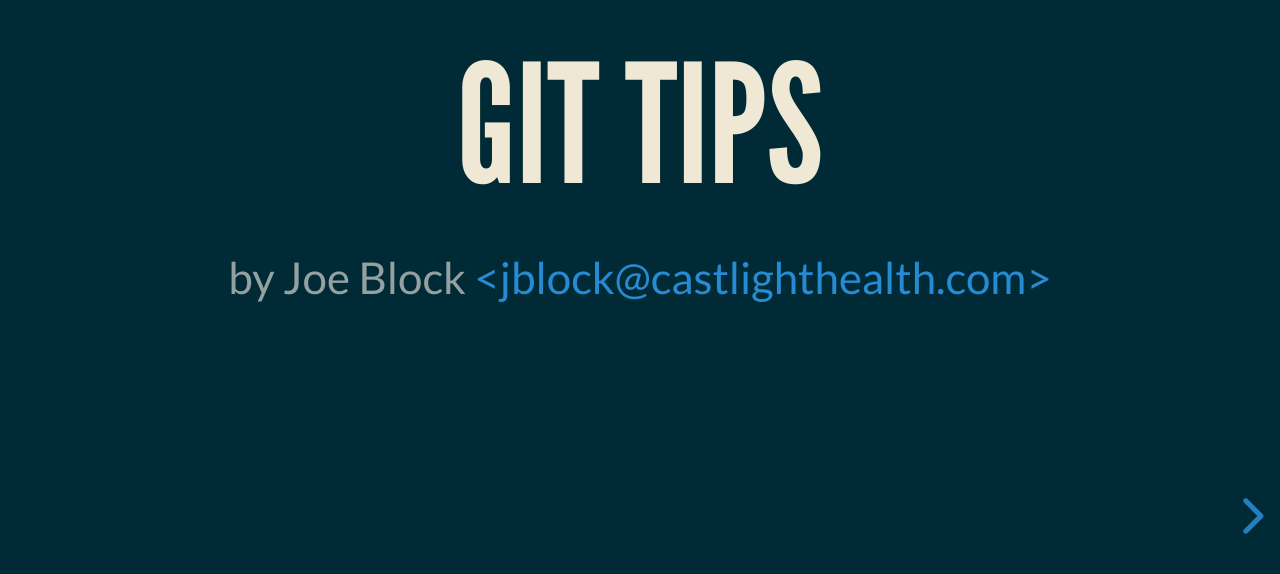
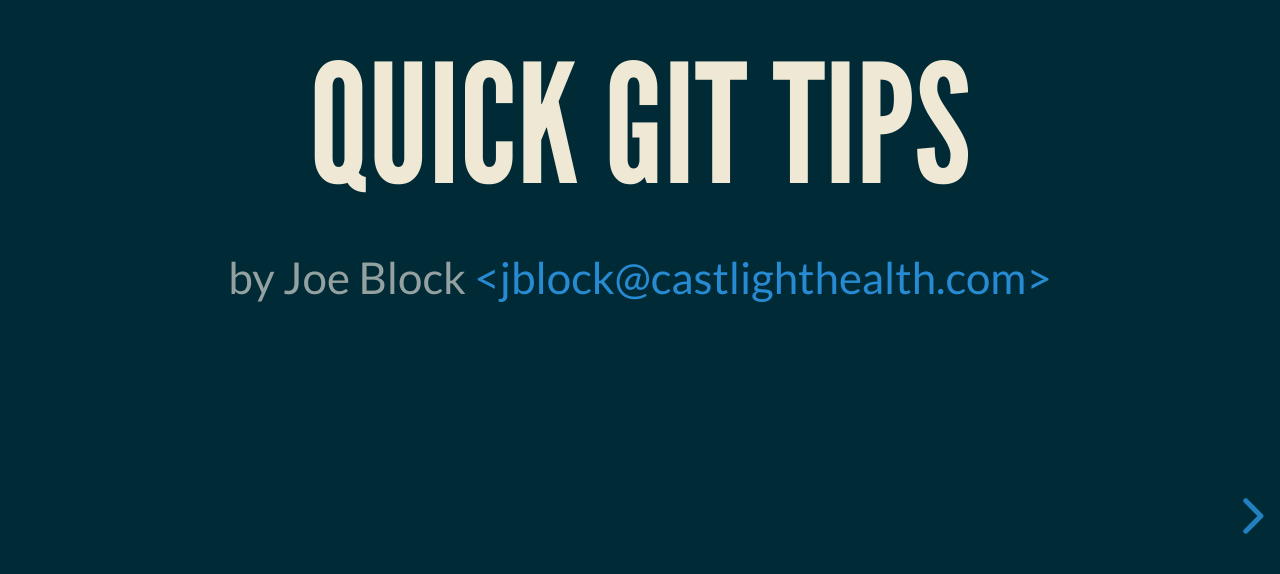
Before and after one commit to unixorn/git-talk, a website: page index.html in a window 1280 px wide. Shown: the part 222-796 px from the top of the page. Drawn offline with Linux system fonts and the light colour scheme.

Commit message:
Change deck title

```diff
--- a/index.html
+++ b/index.html
@@ -25,7 +25,7 @@
 		<div class="reveal">
 			<div class="slides">
 				<section>
-					<h1>git tips</h1>
+					<h1>Quick git tips</h1>
 
 				<p> by Joe Block <a href="mailto:jblock@castlighthealth.com">&#60;jblock@castlighthealth.com&#62;</a></p>
 				</section>
```
